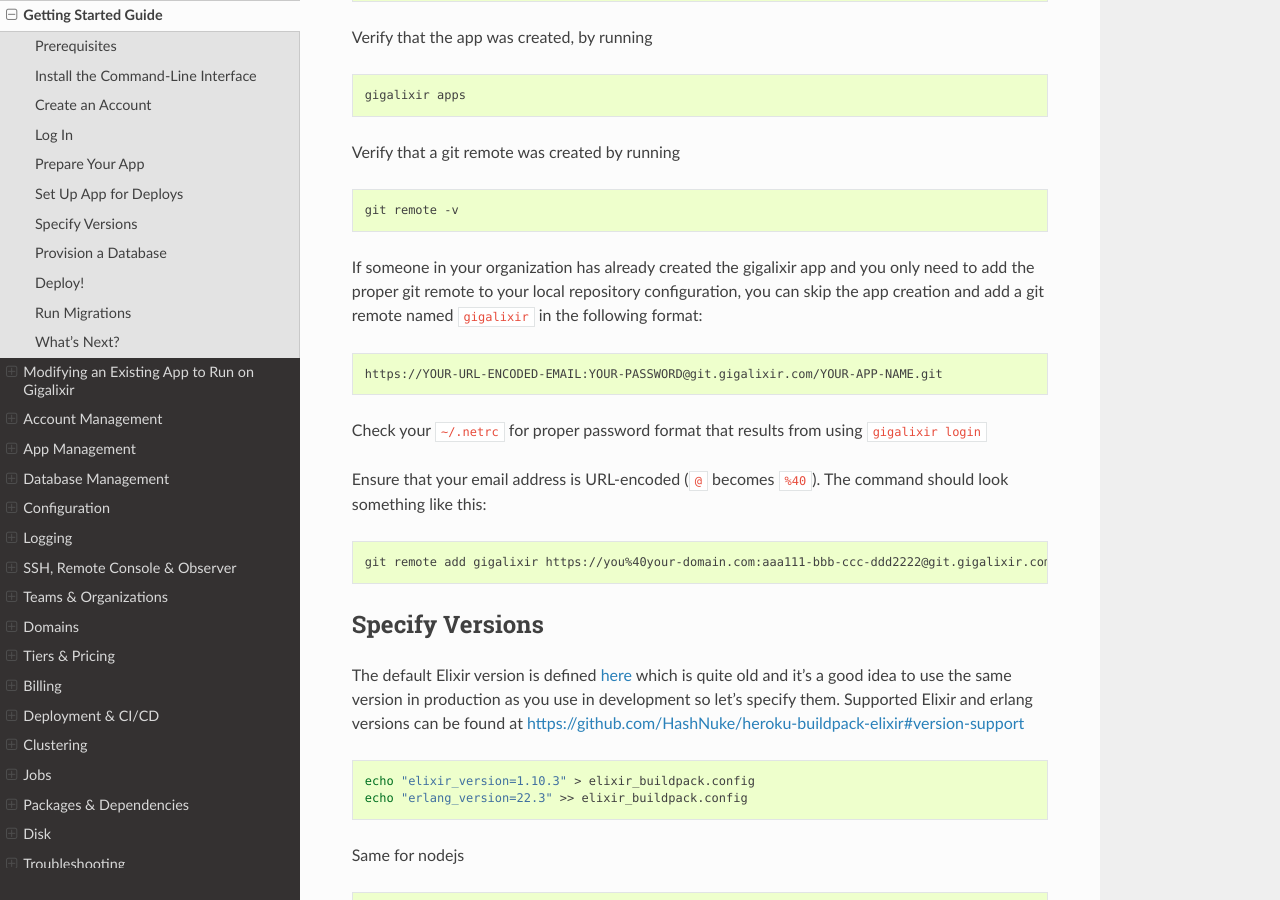
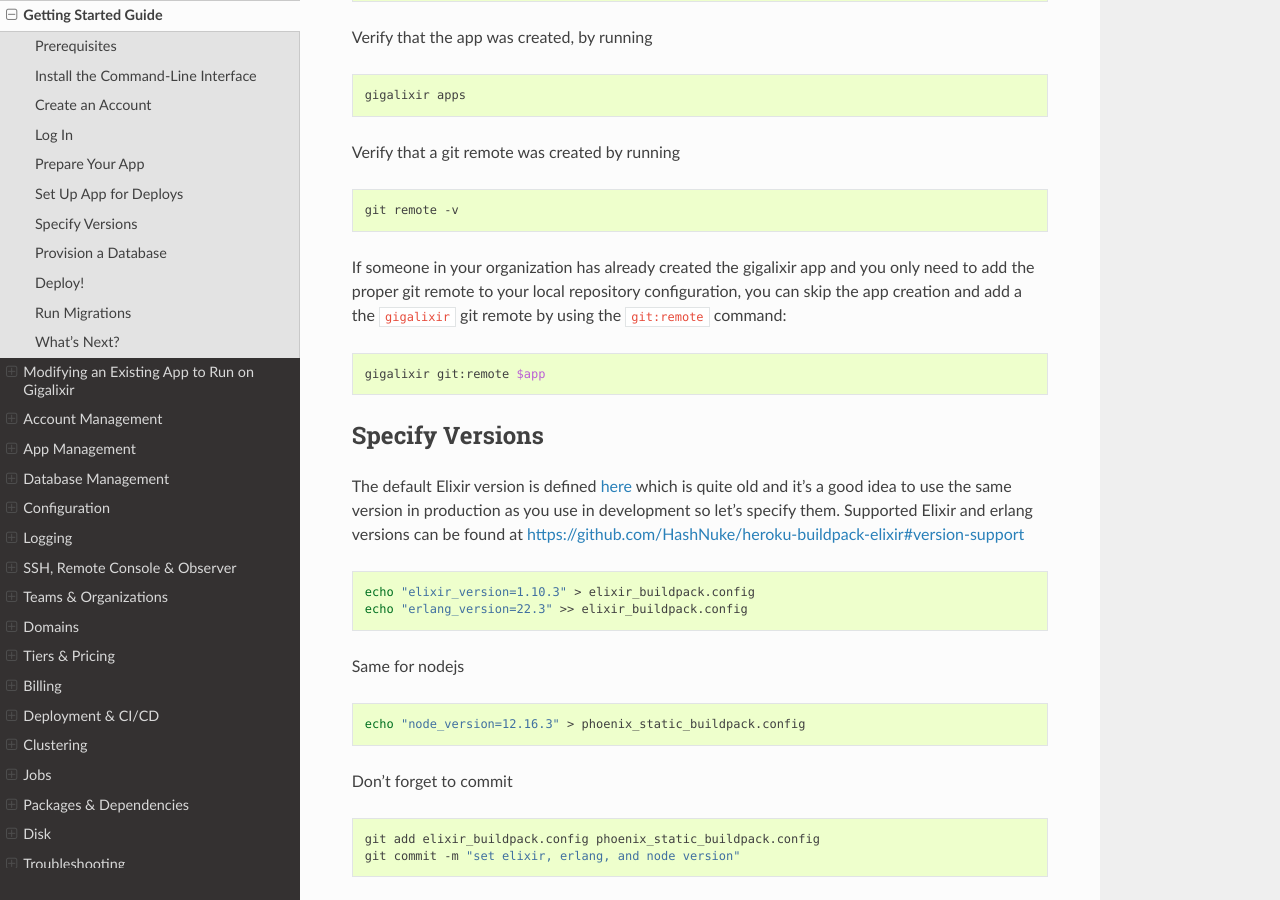
Before and after one commit to gigalixir/gigalixir-cli, a Sphinx documentation site: the page built from docs/source/getting-started-guide.rst, in a window 1280 px wide and 900 px high, scrolled down 2466 px. Built offline with Sphinx 7.4.7 and the Read the Docs theme 2.0.0, drawn with Linux system fonts in a browser that asks for light colours.

Commit message:
Update getting-started-guide.rst
Simplified instructions by referencing the `gigalixir git:remote $app` command

```diff
--- a/docs/source/getting-started-guide.rst
+++ b/docs/source/getting-started-guide.rst
@@ -166,19 +166,11 @@ Verify that a git remote was created by running
     git remote -v
 
 
-If someone in your organization has already created the gigalixir app and you only need to add the proper git remote to your local repository configuration, you can skip the app creation and add a git remote named :bash:`gigalixir` in the following format:
+If someone in your organization has already created the gigalixir app and you only need to add the proper git remote to your local repository configuration, you can skip the app creation and add a the :bash:`gigalixir` git remote by using the :bash:`git:remote` command:
 
 .. code-block:: bash
 
-    https://YOUR-URL-ENCODED-EMAIL:YOUR-PASSWORD@git.gigalixir.com/YOUR-APP-NAME.git
-
-Check your :bash:`~/.netrc` for proper password format that results from using :bash:`gigalixir login`
-
-Ensure that your email address is URL-encoded (:bash:`@` becomes :bash:`%40`).  The command should look something like this:
-
-.. code-block:: bash
-
-    git remote add gigalixir https://you%40your-domain.com:aaa111-bbb-ccc-ddd2222@git.gigalixir.com/your-app.git
+    gigalixir git:remote $app
 
 
 Specify Versions
```
